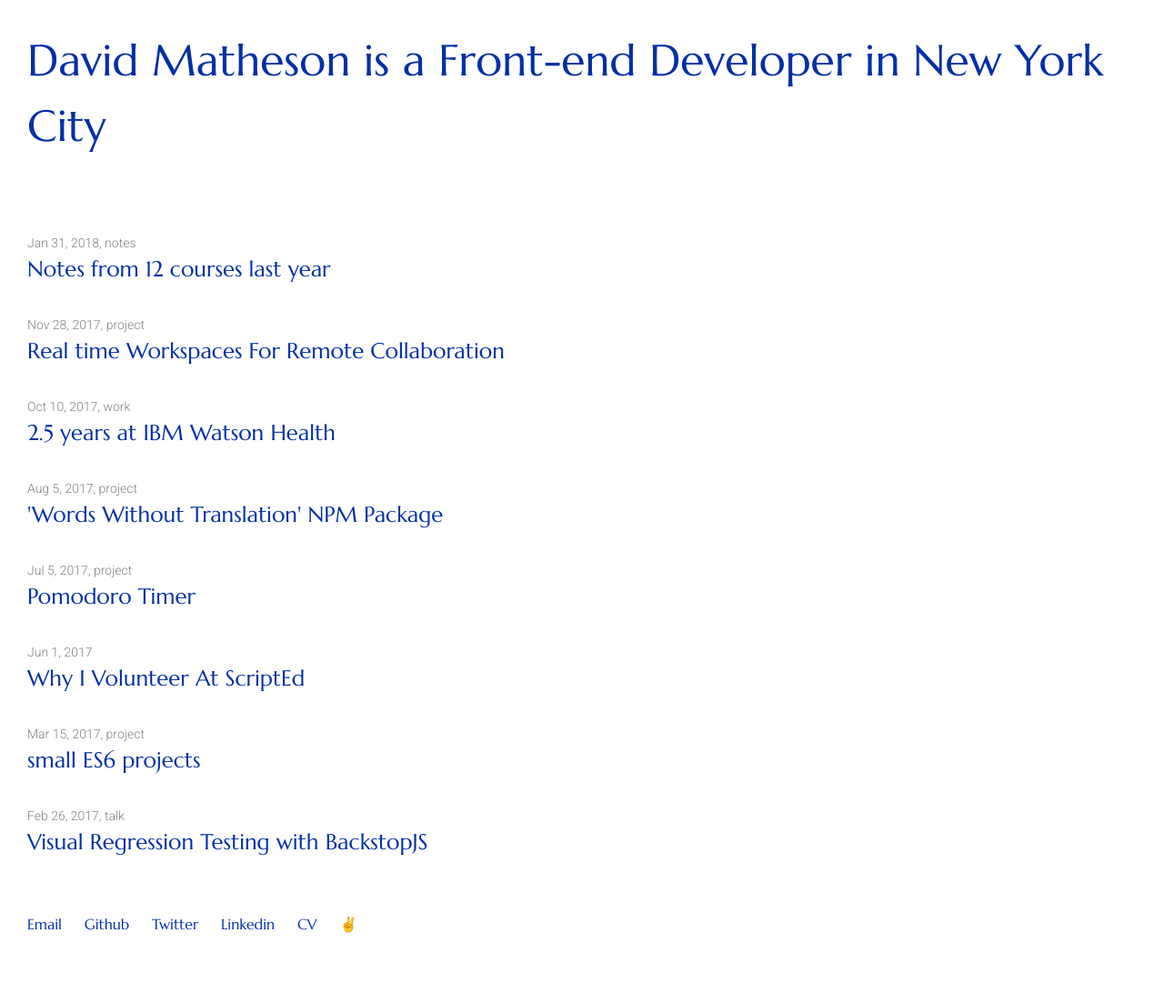
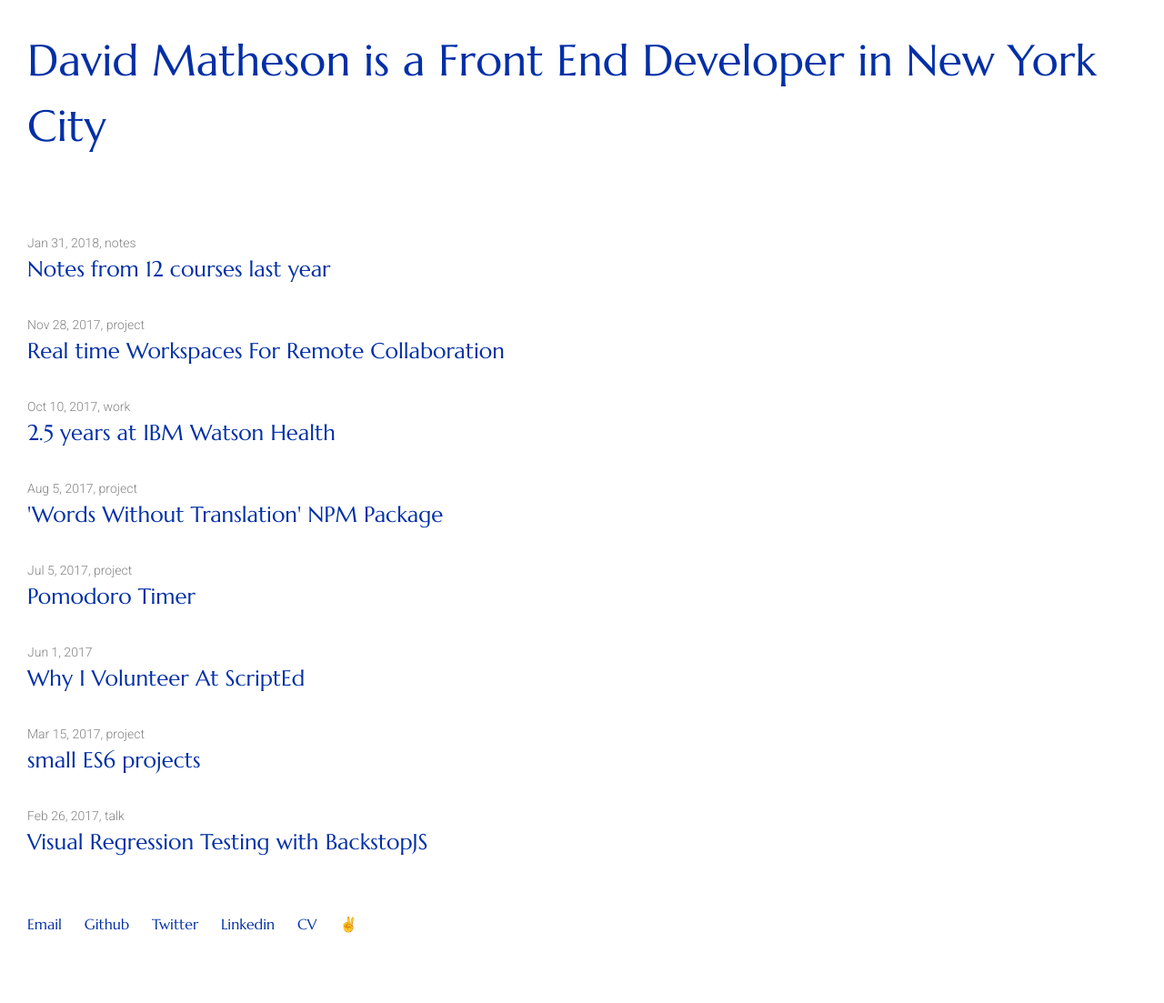
Before and after one commit to mathesond2/davidmatheson.me, a Jekyll site: the page built from index.html, in a window 1280 px wide. Shown: the whole page at 91% size. Built offline with Jekyll 4.4.1, drawn with Linux system fonts in a browser that asks for light colours.

Commit message:
updated header

```diff
--- a/index.html
+++ b/index.html
@@ -2,7 +2,7 @@
 layout: default
 ---
 <div class="wrapper wide-wrapper">
-  <h1 class="page-heading">David Matheson is a Front-end Developer in New York City</h1>
+  <h1 class="page-heading">David Matheson is a Front End Developer in New York City</h1>
   <ul class="post-list">
     {% for post in site.posts %}
       <li>
```
